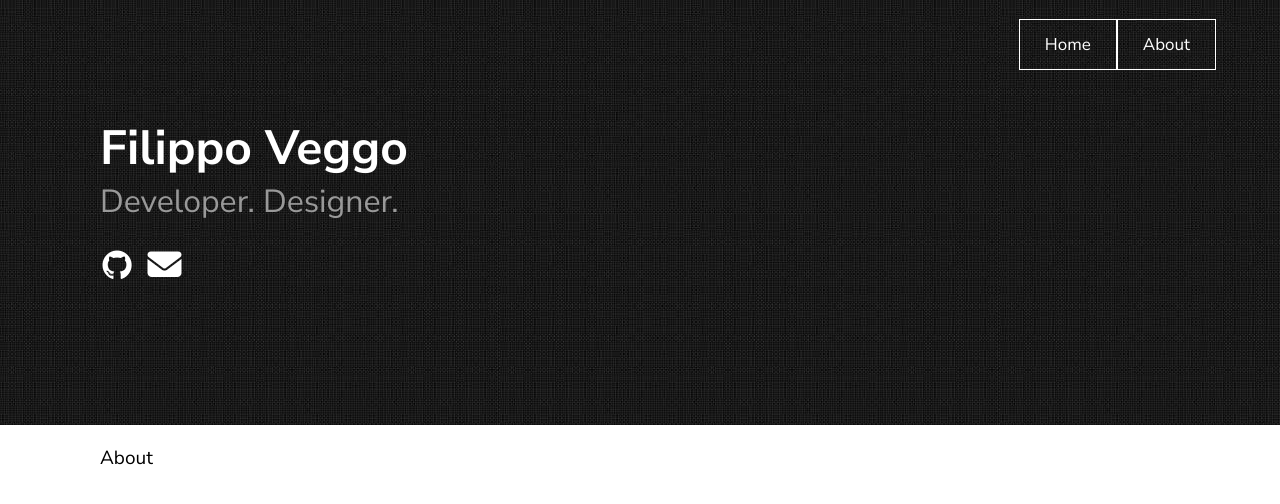
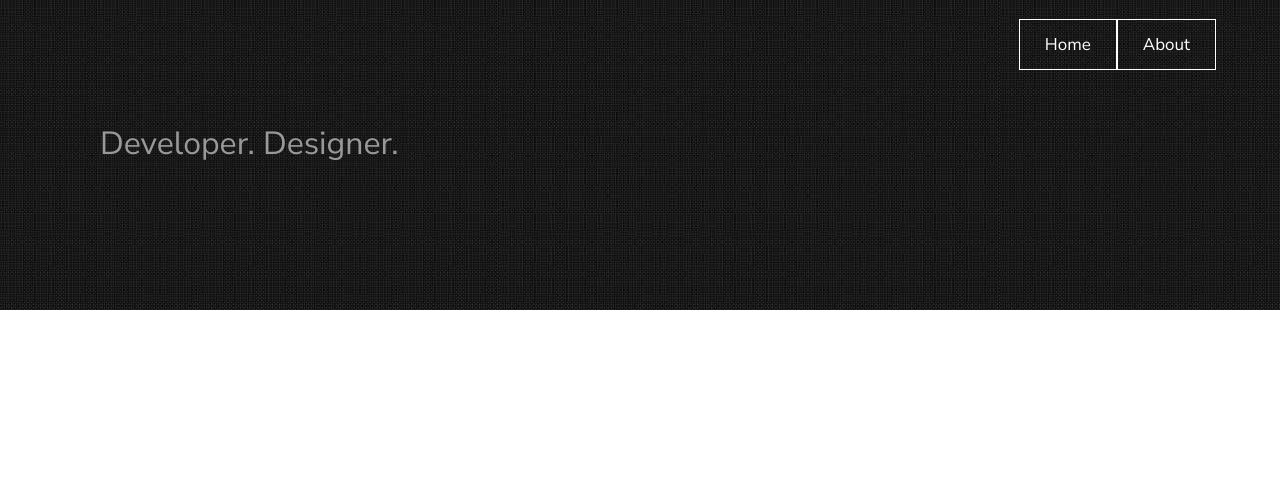
Before and after one commit to filippoveggo/filippoveggo.github.io, a Jekyll site: the page built from about.md, in a window 1280 px wide. Shown: the top 504 px of the page. Built offline with Jekyll 4.4.1, drawn with Linux system fonts in a browser that asks for light colours; nearby versions of some CDN libraries.

Commit message:
added about page

```diff
--- /dev/null
+++ b/_includes/about_header.html
@@ -0,0 +1,4 @@
+<div class="container">
+    <h1>{{ about.title }}</h1>
+    <h2>{{ site.texture.tagline }}</h2>
+</div>
--- /dev/null
+++ b/_layouts/about.html
@@ -0,0 +1,23 @@
+<!DOCTYPE html>
+<html lang="en">
+
+<head>
+    {%- include head.html -%}
+</head>
+
+<body>
+    <header class="texture-{{ site.texture.style }}">
+        <div class="container">
+            {%- include nav.html -%}
+        </div>
+        {%- include about_header.html -%}
+    </header>
+    <main>
+        <div class="container">
+            {{ content }}
+        </div>
+    </main>
+    {%- include footer.html -%}
+</body>
+
+</html>
```
Also changed, not shown: about.md (+2 -4 lines).
